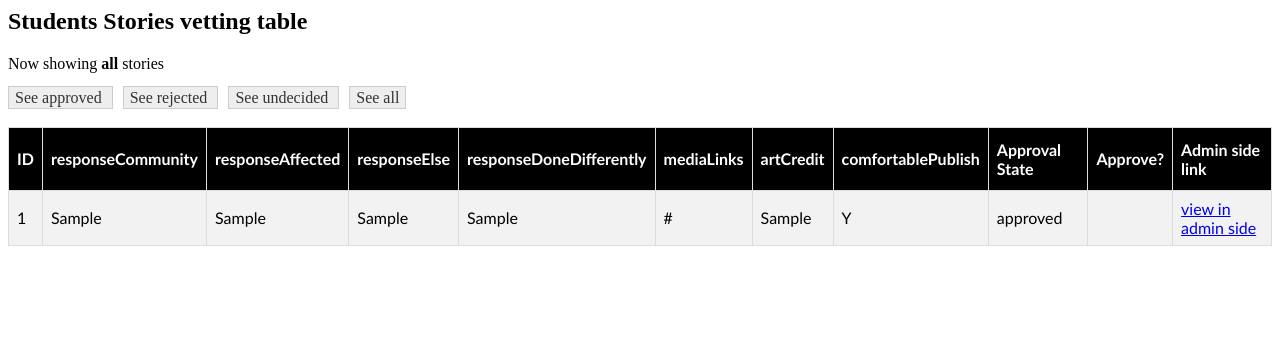
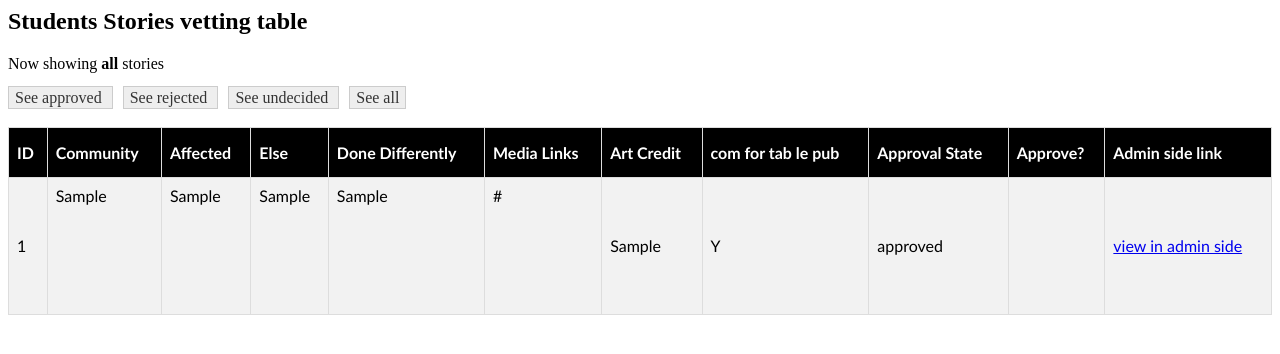
Before and after one commit to dailybruin/external.covid-student-stories-backend, a Django app: page /stories/vetting-table/ in a window 1280 px wide. Shown: the top 354 px of the page. Run offline with Django 3.2, Linux system fonts and the light colour scheme; a user stored in the database is signed in; tables that the repository leaves empty hold one stand-in row (values such as "Sample post").

Commit message:
Added scrollable cells

```diff
--- a/covidstudents/student_stories/templates/base.html
+++ b/covidstudents/student_stories/templates/base.html
@@ -29,7 +29,6 @@
               color: white;
             }
             .button {
-
               text-decoration: none;
               background-color: #EEEEEE;
               color: #333333;
@@ -38,6 +37,12 @@
               margin-bottom: 20px;
               margin-right: 10px;
             }
+
+            .overflow-text {
+              /*width: 250px; */
+              height: 120px;
+              overflow: auto
+            }
         </style>
     </head>
     <body>
--- a/covidstudents/student_stories/templates/vetting_table.html
+++ b/covidstudents/student_stories/templates/vetting_table.html
@@ -12,13 +12,13 @@
 <table>
     <tr>
         <th> ID </th>
-        <th>responseCommunity</th>
-        <th>responseAffected</th>
-        <th>responseElse</th>
-        <th>responseDoneDifferently</th>
-        <th>mediaLinks </th>
-        <th>artCredit</th>
-        <th>comfortablePublish</th>
+        <th>Community</th>
+        <th>Affected</th>
+        <th>Else</th>
+        <th>Done Differently</th>
+        <th>Media Links </th>
+        <th>Art Credit</th>
+        <th>com for tab le pub</th>
         <th> Approval State </th>
         <th> Approve? </th>
         <th> Admin side link </th>
@@ -26,11 +26,18 @@
     {% for row in stories %}
     <tr>
         <td> {{ row.id }} </td>
-        <td>{{ row.responseCommunity }}</td>
-        <td>{{ row.responseAffected }}</td>
-        <td>{{ row.responseElse }}</td>
-        <td>{{ row.responseDoneDifferently }}</td>
-        <td>{{ row.mediaLinks }}</td>
+        <td>
+            <div class="overflow-text">
+                {{ row.responseCommunity }}
+            </div>
+        </td>
+        <td>
+             <div class="overflow-text">
+             {{ row.responseAffected }} </div>
+         </td>
+        <td><div class="overflow-text">{{ row.responseElse }}</div></td>
+        <td><div class="overflow-text">{{ row.responseDoneDifferently }}</div></td>
+        <td><div class="overflow-text">{{ row.mediaLinks }}</div></td>
         <td>{{ row.artCredit }}</td>
         <td>{{ row.comfortablePublish }}</td>
         <td id="{{row.id}}-approvalState"> {{ row.approvalState }} </td>
```
